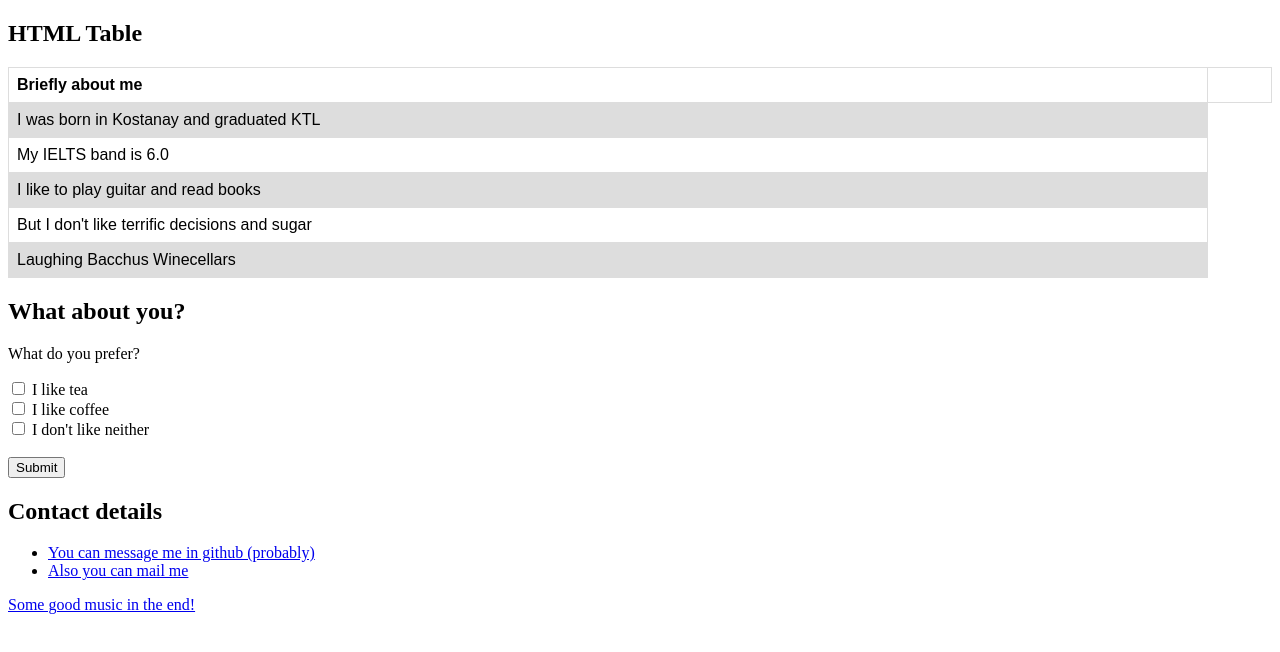
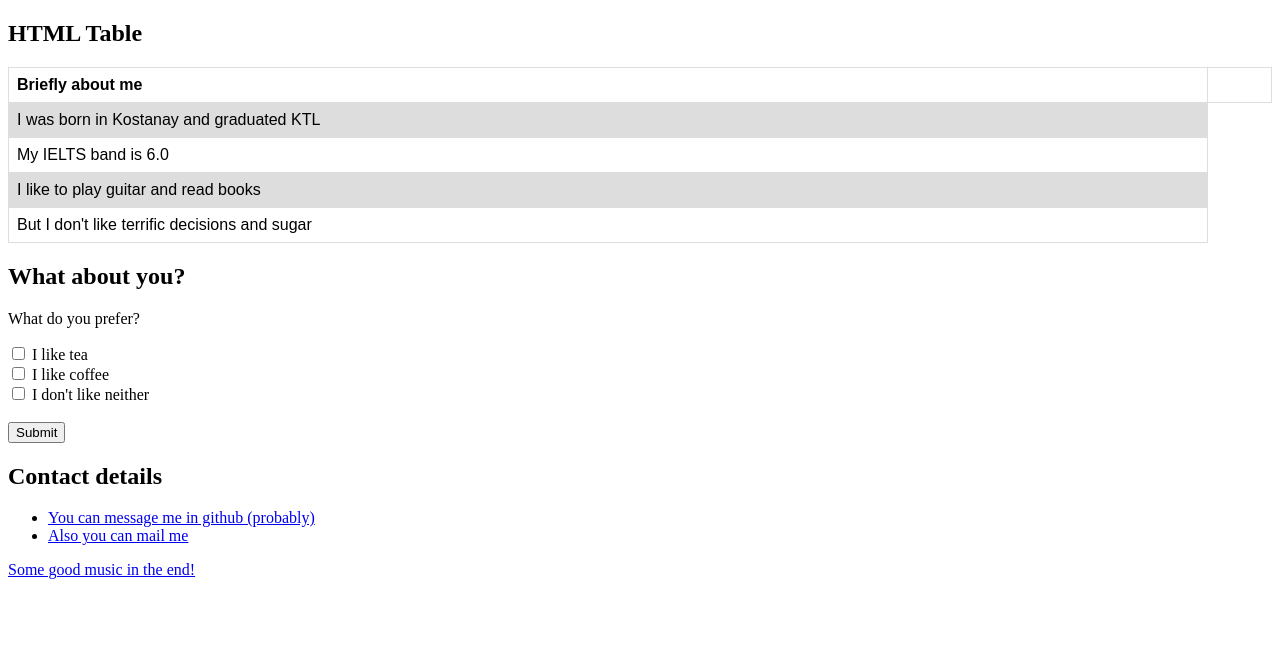
Before and after one commit to laserbb/Seitov-Bekzhan, a plain HTML site: page index.html in a window 1280 px wide. Drawn offline with Linux system fonts and the light colour scheme.

Commit message:
Update index.html

```diff
--- a/index.html
+++ b/index.html
@@ -40,9 +40,6 @@ tr:nth-child(even) {
   <tr>
     <td>But I don't like terrific decisions and sugar</td>
   </tr>
-  <tr>
-    <td>Laughing Bacchus Winecellars</td>
-  </tr>
 </table>
 
 
```
